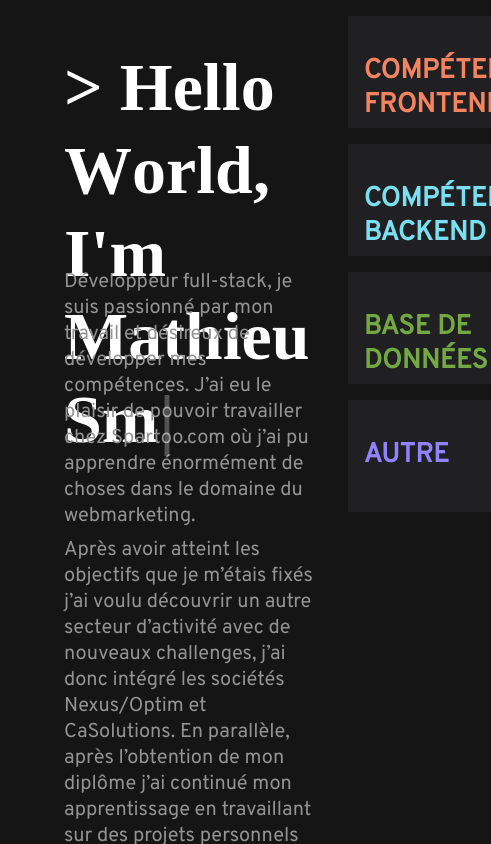
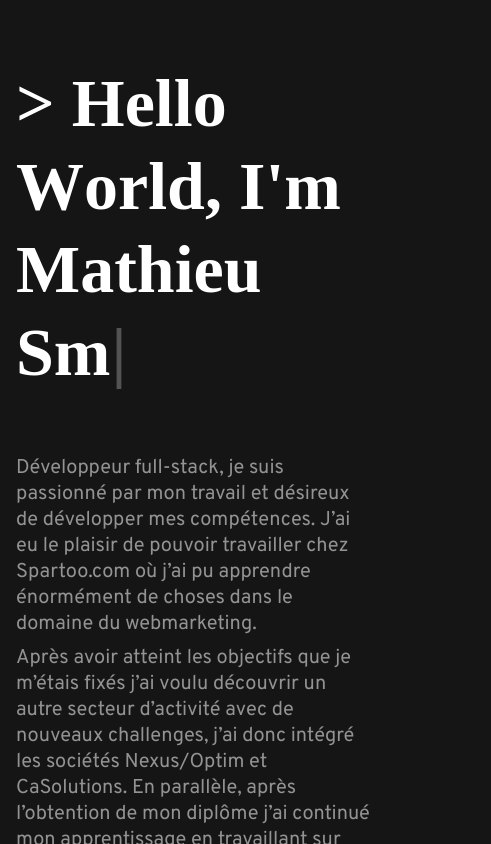
Before and after one commit to ditiz/cvv2, a React (Create React App) app: page / in a window 390 px wide. Shown: the top 844 px of the page, 491 px wide, since content can reach past the window. Built offline with nearby package versions, Linux system fonts and the light colour scheme.

Commit message:
add responsive

```diff
--- a/src/components/Skills.tsx
+++ b/src/components/Skills.tsx
@@ -28,9 +28,7 @@ const Skills = () => {
           </h2>
 
           <div className="details">
-            <div className="skill-group-description">
-              {skillGroup.groupDescription}
-            </div>
+            <div className="description">{skillGroup.groupDescription}</div>
 
             <div className="skill-group-content">
               {skillGroup.subGroup.map((subGroup) => (
--- a/src/components/styled-compotents/ExperiencesElement.ts
+++ b/src/components/styled-compotents/ExperiencesElement.ts
@@ -5,10 +5,6 @@ import RightSideElement from "./RightSideElement";
 const ExperiencesElement = styled(RightSideElement)`
   margin: 1rem 0;
   padding: 2rem 1rem;
-
-  display: grid;
-  grid-template-columns: auto;
-  row-gap: 2rem;
 
   border: 1px solid transparent;
   transition: 150ms ease;
@@ -20,6 +16,11 @@ const ExperiencesElement = styled(RightSideElement)`
   h2 {
     color: ${colors.experiences};
   }
+
+  @media only screen and (max-width: 768px) {
+    /* For mobile phones: */
+    height: ${({ maxHeight }) => `calc(${maxHeight} + 3rem)`};
+  }
 `;
 
 export default ExperiencesElement;
--- a/src/components/styled-compotents/FormationsElement.ts
+++ b/src/components/styled-compotents/FormationsElement.ts
@@ -5,10 +5,6 @@ import RightSideElement from "./RightSideElement";
 const FormationsElement = styled(RightSideElement)`
   margin: 1rem 0;
   padding: 2rem 1rem;
-
-  display: grid;
-  grid-template-columns: auto;
-  row-gap: 2rem;
 
   border: 1px solid transparent;
   transition: 150ms ease;
--- a/src/components/styled-compotents/Layout.ts
+++ b/src/components/styled-compotents/Layout.ts
@@ -4,6 +4,12 @@ const Layout = styled.div`
   display: grid;
   grid-template-columns: auto 45%;
   max-width: 100%;
+
+  @media only screen and (max-width: 768px) {
+    /* For mobile phones: */
+    display: flex;
+    flex-flow: column nowrap;
+  }
 `;
 
 export default Layout;
--- a/src/components/styled-compotents/LeftSide.ts
+++ b/src/components/styled-compotents/LeftSide.ts
@@ -11,6 +11,14 @@ const LeftSide = styled.div`
   & > *:last {
     align-items: end;
   }
+
+  @media only screen and (max-width: 768px) {
+    /* For mobile phones: */
+    display: grid;
+    grid-template-rows: repeat(4, auto);
+    height: auto;
+    margin: 1rem;
+  }
 `;
 
 export default LeftSide;
--- a/src/components/styled-compotents/ProjectsElement.ts
+++ b/src/components/styled-compotents/ProjectsElement.ts
@@ -26,6 +26,11 @@ const ProjectsElement = styled(RightSideElement)`
     display: flex;
     flex-flow: column nowrap;
   }
+
+  @media only screen and (max-width: 768px) {
+    /* For mobile phones: */
+    height: ${({ maxHeight }) => `calc(${maxHeight} + 5rem)`};
+  }
 `;
 
 export default ProjectsElement;
--- a/src/components/styled-compotents/RightSide.ts
+++ b/src/components/styled-compotents/RightSide.ts
@@ -6,6 +6,12 @@ const RightSide = styled.div`
   max-height: 100vh;
   overflow-y: scroll;
   margin-left: 2rem;
+
+  @media only screen and (max-width: 768px) {
+    /* For mobile phones: */
+
+    margin: 0 1rem;
+  }
 `;
 
 export default RightSide;
--- a/src/components/styled-compotents/RightSideElement.tsx
+++ b/src/components/styled-compotents/RightSideElement.tsx
@@ -11,6 +11,9 @@ const RightSideElement = styled.div<RightSideElementProps>`
   transition: 1s ease;
   overflow: hidden;
   height: ${({ maxHeight }) => maxHeight};
+  display: grid;
+  grid-template-columns: auto;
+  row-gap: 2rem;
 
   .details {
     transition: 1s ease;
@@ -26,6 +29,15 @@ const RightSideElement = styled.div<RightSideElementProps>`
       opacity: 0.7;
     }
   }
+
+  @media only screen and (max-width: 768px) {
+    /* For mobile phones: */
+    row-gap: 0rem;
+
+    .description {
+      width: 80%;
+    }
+  }
 `;
 
 export default RightSideElement;
--- a/src/components/styled-compotents/SkillGroupConteneur.ts
+++ b/src/components/styled-compotents/SkillGroupConteneur.ts
@@ -13,6 +13,20 @@ const SkillGroupConteneur = styled(RightSideElement)`
   .skill-group-content {
     display: flex;
   }
+
+  @media only screen and (max-width: 768px) {
+    /* For mobile phones: */
+    .skill-group-content {
+      margin: -1rem;
+
+      display: grid;
+      grid-template-columns: repeat(3, 1fr);
+
+      & > * {
+        margin: -0.8rem;
+      }
+    }
+  }
 `;
 
 export default SkillGroupConteneur;
--- a/src/index.css
+++ b/src/index.css
@@ -15,3 +15,10 @@ code {
   font-family: source-code-pro, Menlo, Monaco, Consolas, "Courier New",
     monospace;
 }
+
+@media only screen and (max-width: 768px) {
+  /* For mobile phones: */
+  body {
+    font-size: 16px;
+  }
+}
```
